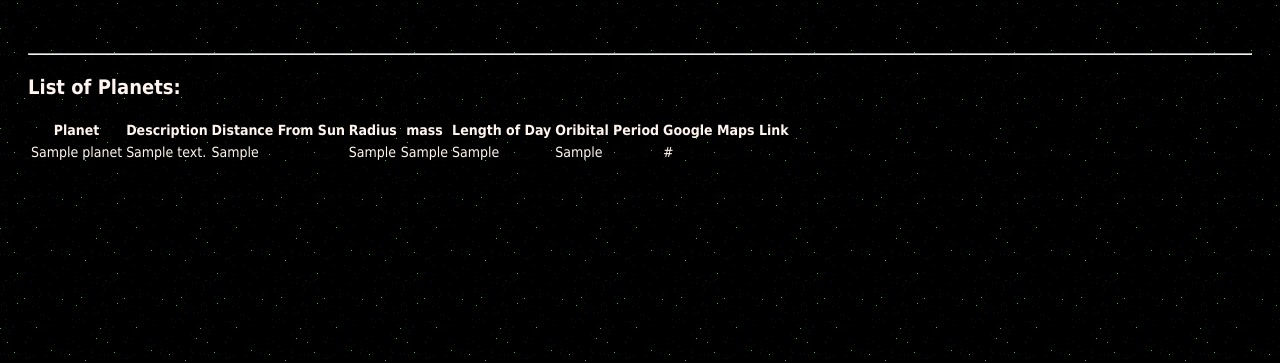
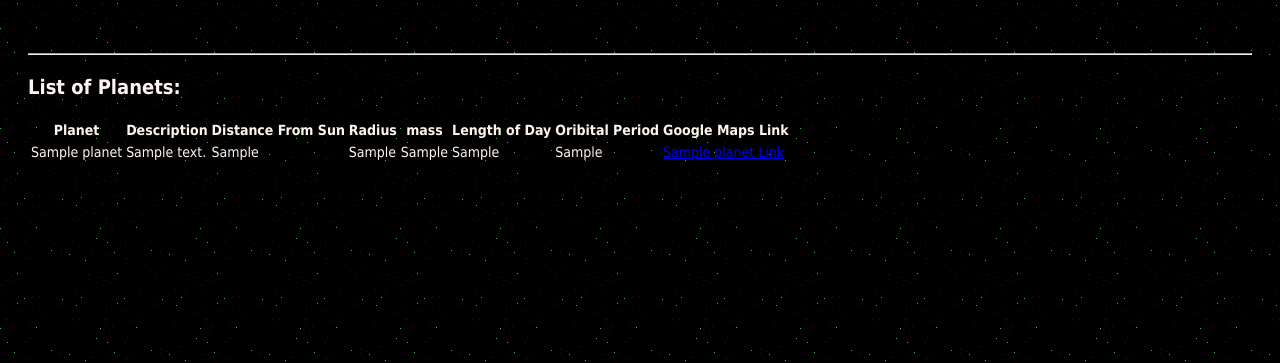
Before and after one commit to kmjax/planets-php, a PHP site: page / in a window 1280 px wide. Shown: the top 363 px of the page. Run offline with PHP 8.4, Linux system fonts and the light colour scheme; tables that the repository leaves empty hold one stand-in row (values such as "Sample post").

Commit message:
Implmented links to Google Space Maps

```diff
--- a/index.php
+++ b/index.php
@@ -99,7 +99,7 @@ if (mysqli_num_rows($result) > 0) {
     print "<td class='col-mass'>$mass</td>";
     print "<td class='col-length-of-day'>$lengthOfDay</td>";
     print "<td class='col-orbital-period'>$orbitalPeriod</td>";
-    print "<td class='col-google-maps-link'>$googleMapsLink</td>";
+    print "<td class='col-google-maps-link'><a href='$googleMapsLink' target='_blank' class='google-maps-link'>$planetName Link</a></td>";
 
     // And close out the table row
     print "</tr>";
```
Also changed, not shown: README.md.
